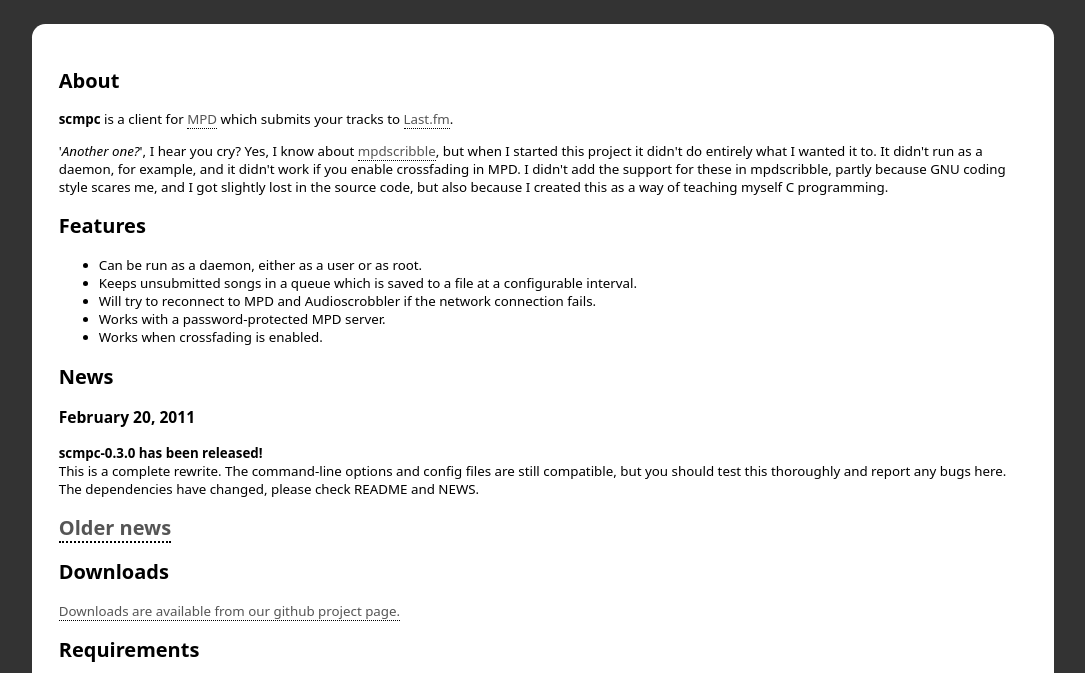
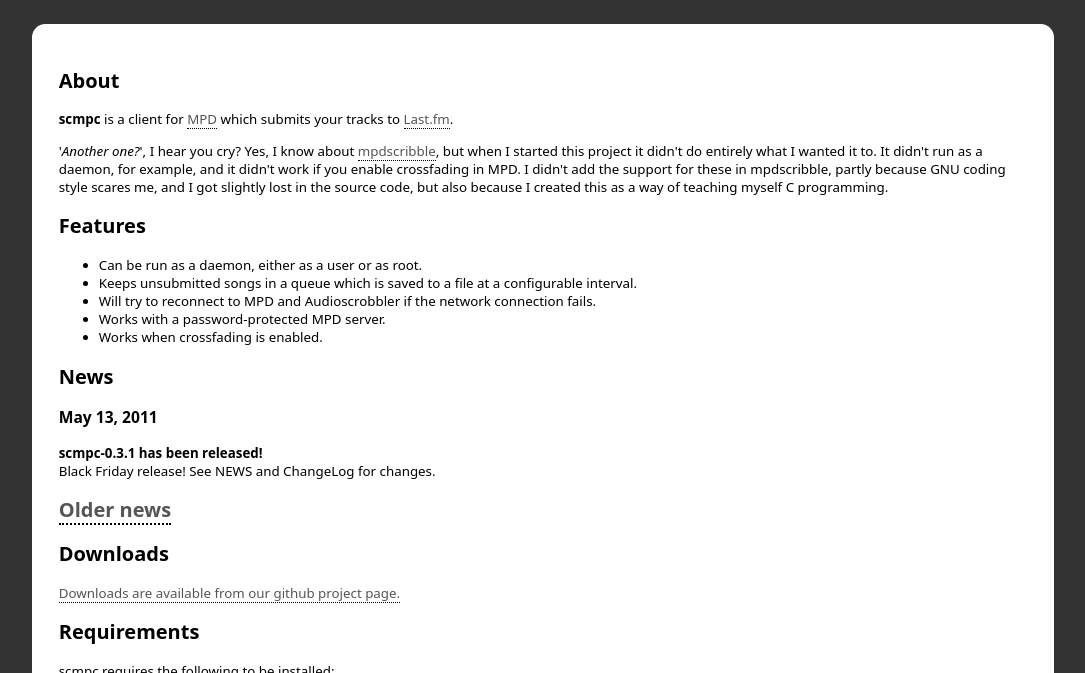
Before and after one commit to nyxdis/scmpc, a plain HTML site: page index.html in a window 1280 px wide. Shown: the part 127-800 px from the top of the page, without its empty margins (97-1182 px from the left). Drawn offline with nearby package versions, Linux system fonts and the light colour scheme.

Commit message:
Updated News for the 0.3.1 release

```diff
--- a/index.html
+++ b/index.html
@@ -27,11 +27,13 @@
     </ul>
 
     <h2>News</h2>
-    <h3>February 20, 2011</h3>
-    <p><strong>scmpc-0.3.0 has been released!</strong><br/>This is a complete rewrite. The command-line options and config files are still compatible, but you should test this thoroughly and report any bugs here. The dependencies have changed, please check README and NEWS.</p>
+    <h3>May 13, 2011</h3>
+    <p><strong>scmpc-0.3.1 has been released!</strong><br/>Black Friday release! See NEWS and ChangeLog for changes.</p>
 
     <h2 id="oldernews"><a href="#">Older news</a></h2>
     <div id="oldernews">
+    <h3>February 20, 2011</h3>
+    <p><strong>scmpc-0.3.0 has been released!</strong><br/>This is a complete rewrite. The command-line options and config files are still compatible, but you should test this thoroughly and report any bugs here. The dependencies have changed, please check README and NEWS.</p>
     <h4>December 2, 2006</h4>
     <p><strong>scmpc-0.2.2 has been released!</strong><br/>This fixes a couple of bugs and adds a password_hash which accepts an md5-hash of your password for people who don't like their passwords to be in clear text in configs. Thanks to Bart Trojanowski for that feature!</p>
     <h4>May 29, 2006</h4>
```
